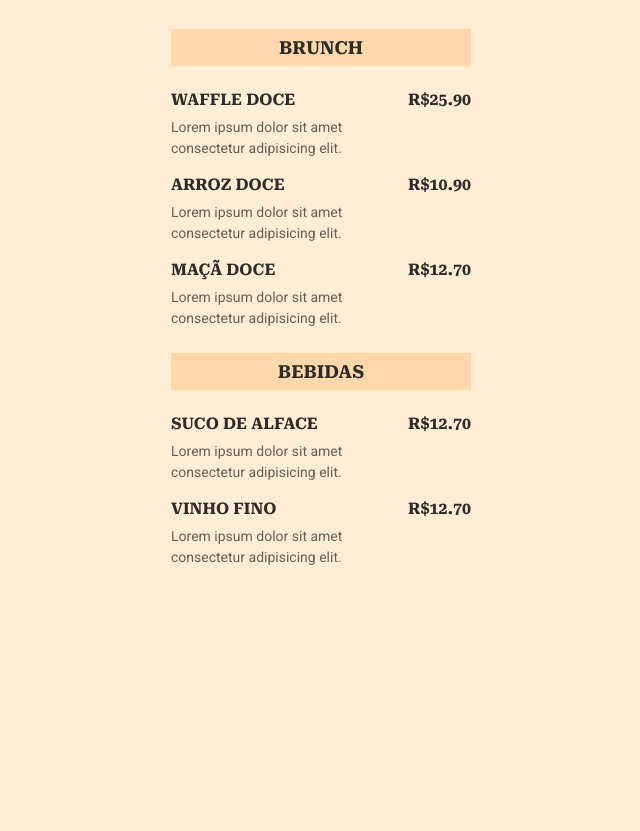
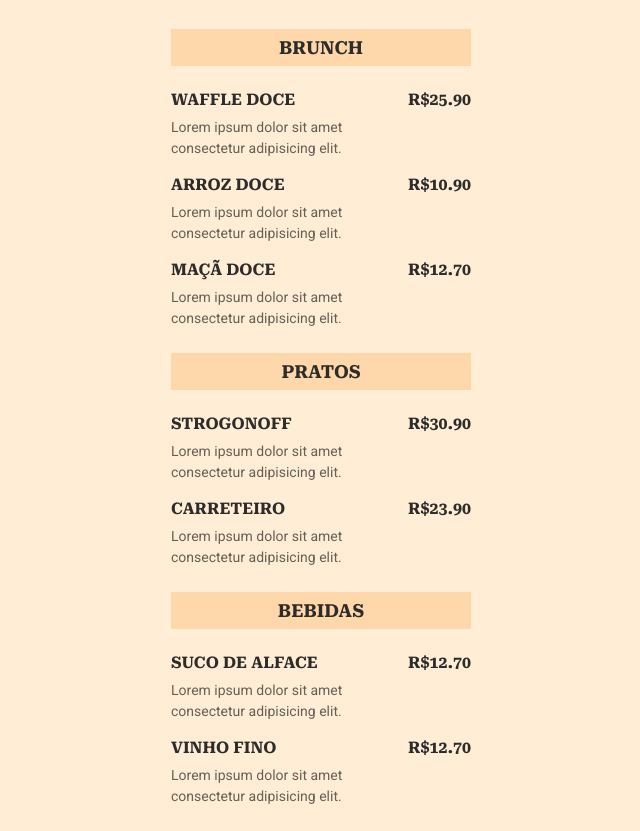
Before and after one commit to AdrianoCdev/Cardapio, a plain HTML site: page index.html in a window 1280 px wide. Shown: the part 88-919 px from the top of the page, without its empty margins (319-959 px from the left). Before the commit the page ends 800 px from the top, so only its background shows below. Drawn offline with Linux system fonts and the light colour scheme.

Commit message:
nova seção implementada

```diff
--- a/index.html
+++ b/index.html
@@ -59,6 +59,40 @@
     </section>
 
     <section>
+      <h2>Pratos</h2>
+      <ul>
+        <li>
+          <div class="details">
+            <h3>Strogonoff</h3>
+            <p class="description">
+            Lorem ipsum dolor sit amet consectetur adipisicing elit.
+            </p>
+          </div>
+          <span>
+            <strong class="price">
+            R$30.90
+            </strong>
+          </span>
+      </li>
+
+      <li>
+          <div class="details">
+            <h3>Carreteiro</h3>
+            <p class="description">
+            Lorem ipsum dolor sit amet consectetur adipisicing elit.
+            </p>
+          </div>
+          <span>
+            <strong class="price">
+            R$23.90
+            </strong>
+          </span>
+        </li>
+      </ul>
+
+    </section>
+
+    <section>
       <h2>Bebidas</h2>
       <ul>
         <li>
```
